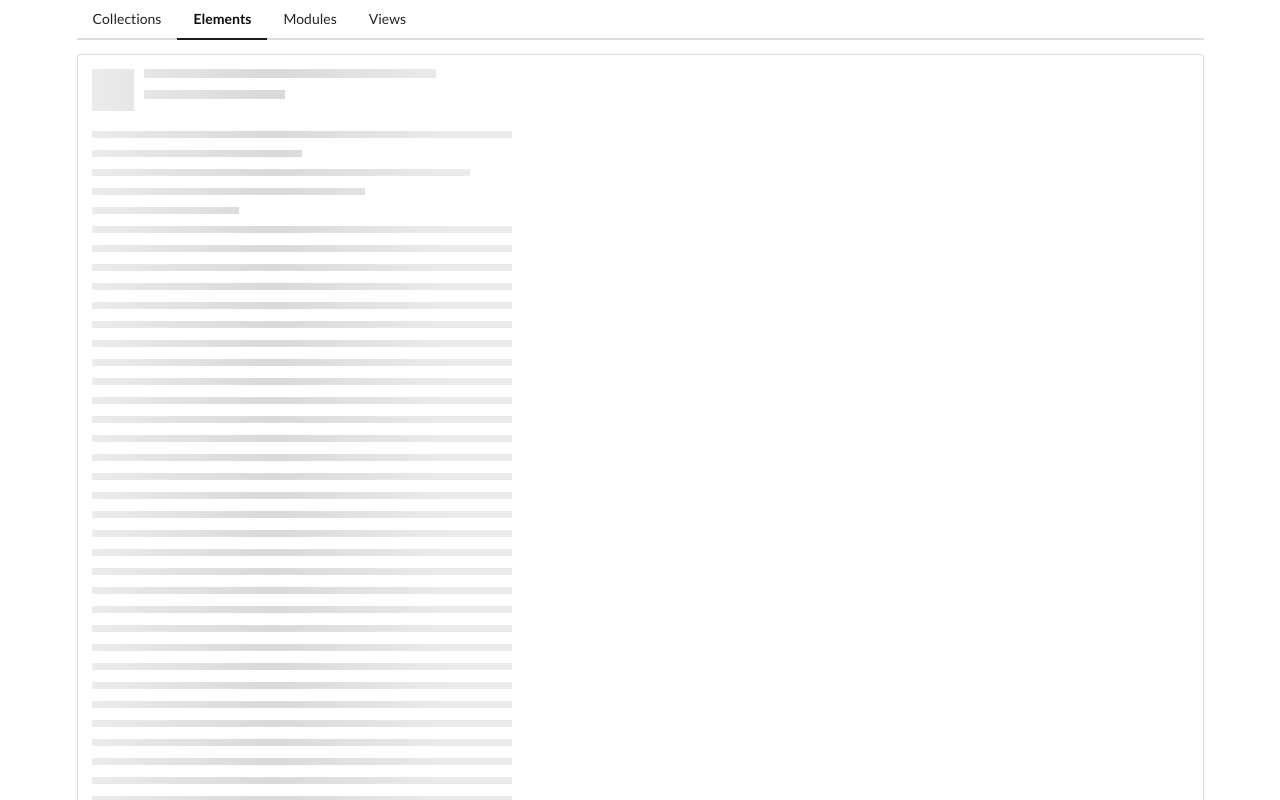
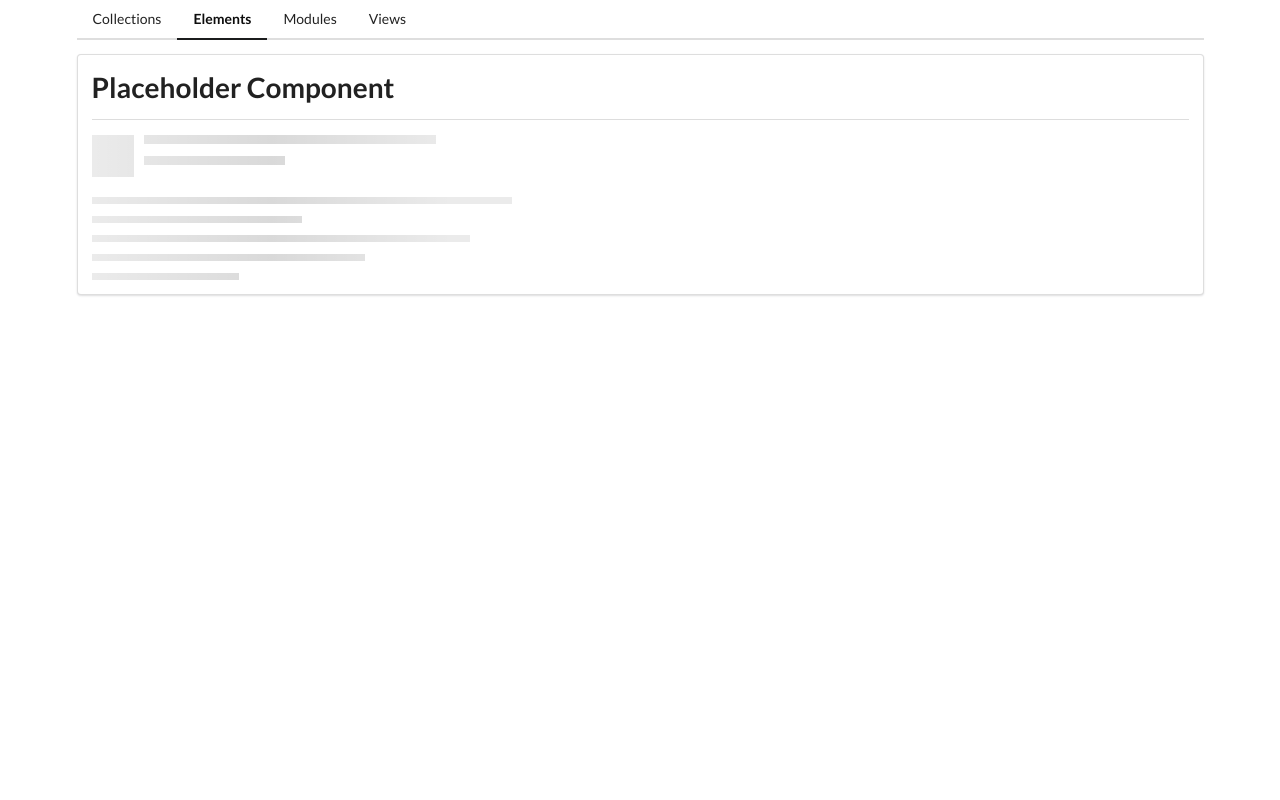
Before and after one commit to tn-teamrg/components-showcase, an Angular app: page /elements in a window 1280 px wide. Shown: the top 800 px of the page. Built offline with nearby package versions, Linux system fonts and the light colour scheme.

Commit message:
add parameterized divider component

```diff
--- a/src/app/elements/elements-home/elements-home.component.html
+++ b/src/app/elements/elements-home/elements-home.component.html
@@ -1 +1,10 @@
-<app-placeholder [header]="true" [lines]="50"></app-placeholder>
+<!-- <h1>Placeholder</h1>
+<div class="ui divider"></div> -->
+
+<!-- * NOTE: w/ custom title-->
+<app-divider title="Placeholder Component"></app-divider>
+
+<!-- * NOTE: w/o any variables-->
+<!-- <app-divider></app-divider> -->
+
+<app-placeholder [header]="true" [lines]="5"></app-placeholder>
--- a/src/app/elements/elements.module.ts
+++ b/src/app/elements/elements.module.ts
@@ -5,17 +5,19 @@ import { ElementsRoutingModule } from './elements-routing.module';
 import { ElementsHomeComponent } from './elements-home/elements-home.component';
 import { PlaceholderComponent } from './placeholder/placeholder.component';
 import { TimesDirective } from './times.directive';
+import { SharedModule } from '../shared/shared.module';
 
 
 @NgModule({
   declarations: [
     ElementsHomeComponent,
     PlaceholderComponent,
-    TimesDirective
+    TimesDirective,
   ],
   imports: [
     CommonModule,
-    ElementsRoutingModule
+    ElementsRoutingModule,
+    SharedModule
   ]
 })
 export class ElementsModule { }
--- /dev/null
+++ b/src/app/shared/divider/divider.component.html
@@ -0,0 +1,3 @@
+
+<h1>{{ title }}</h1>
+<div class="ui divider"></div>
--- /dev/null
+++ b/src/app/shared/divider/divider.component.ts
@@ -0,0 +1,16 @@
+import { Component, Input, OnInit } from '@angular/core';
+
+@Component({
+  selector: 'app-divider',
+  templateUrl: './divider.component.html',
+  styleUrls: ['./divider.component.css']
+})
+export class DividerComponent implements OnInit {
+  @Input() title="Default Title";
+
+  constructor() { }
+
+  ngOnInit(): void {
+  }
+
+}
```
Also changed, not shown: src/app/shared/shared.module.ts (added, +16 -0 lines), src/app/shared/divider/divider.component.css (added), 1 other file (tests, documents, lock files or other folders).
